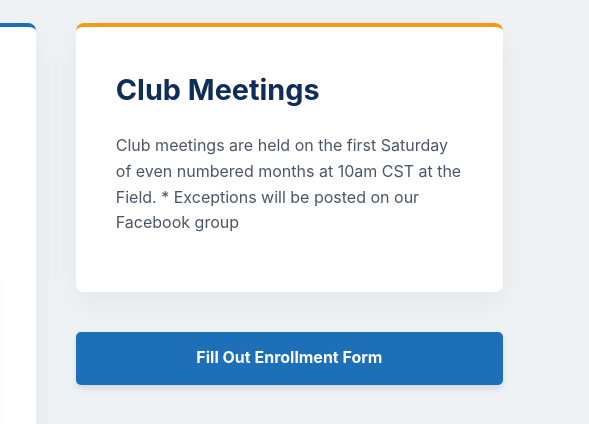
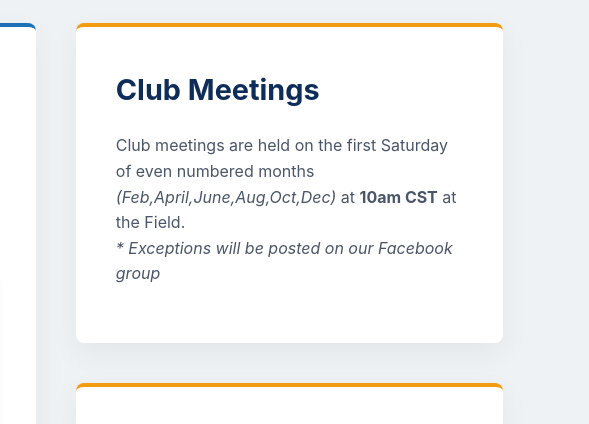
Before and after one commit to centexmodelers/centexmodelers, a plain HTML site: page index.html in a window 1280 px wide. Shown: the part 2260-2684 px from the top of the page, 691-1280 px from the left. Drawn offline with Linux system fonts and the light colour scheme.

Commit message:
Update index.html

```diff
--- a/index.html
+++ b/index.html
@@ -247,10 +247,12 @@
                 <aside>
                      <div class="card card-accent" id="membership">
                         <h2>Club Meetings</h2>
-                        <p>Club meetings are held on the first Saturday of even numbered months at 10am CST at the Field.  * Exceptions will be posted on our Facebook group</p>
+                        <p>Club meetings are held on the first Saturday of even numbered months <i>(Feb,April,June,Aug,Oct,Dec)</i> at <b>10am CST</b> at the Field.
+                            <br/> <i>* Exceptions will be posted on our Facebook group</i>
+                        </p>
 
-                        </div>
-                        <a href="https://forms.gle/6oRfg9Qvm2igWHfR8" target="_blank" class="btn">Fill Out Enrollment Form</a>
+
+
                     </div>
                     <div class="card card-accent" id="donate">
                         <h2>Support Our Club</h2>
```
